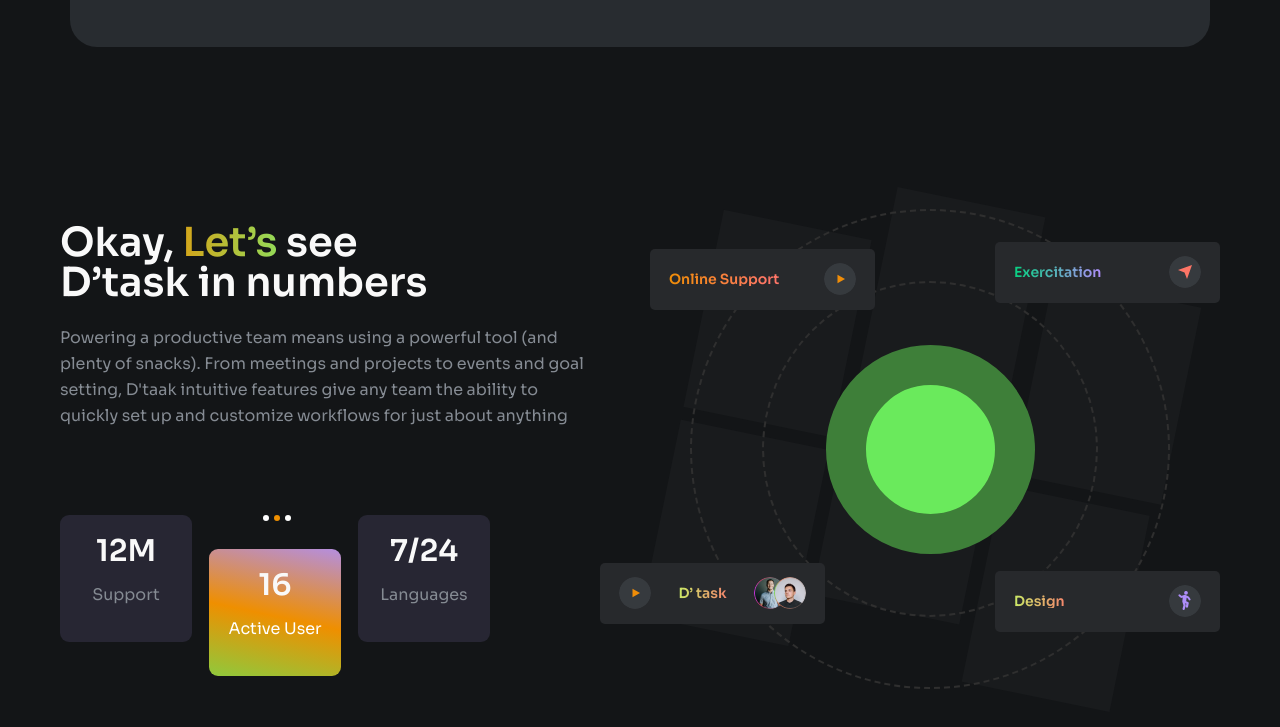
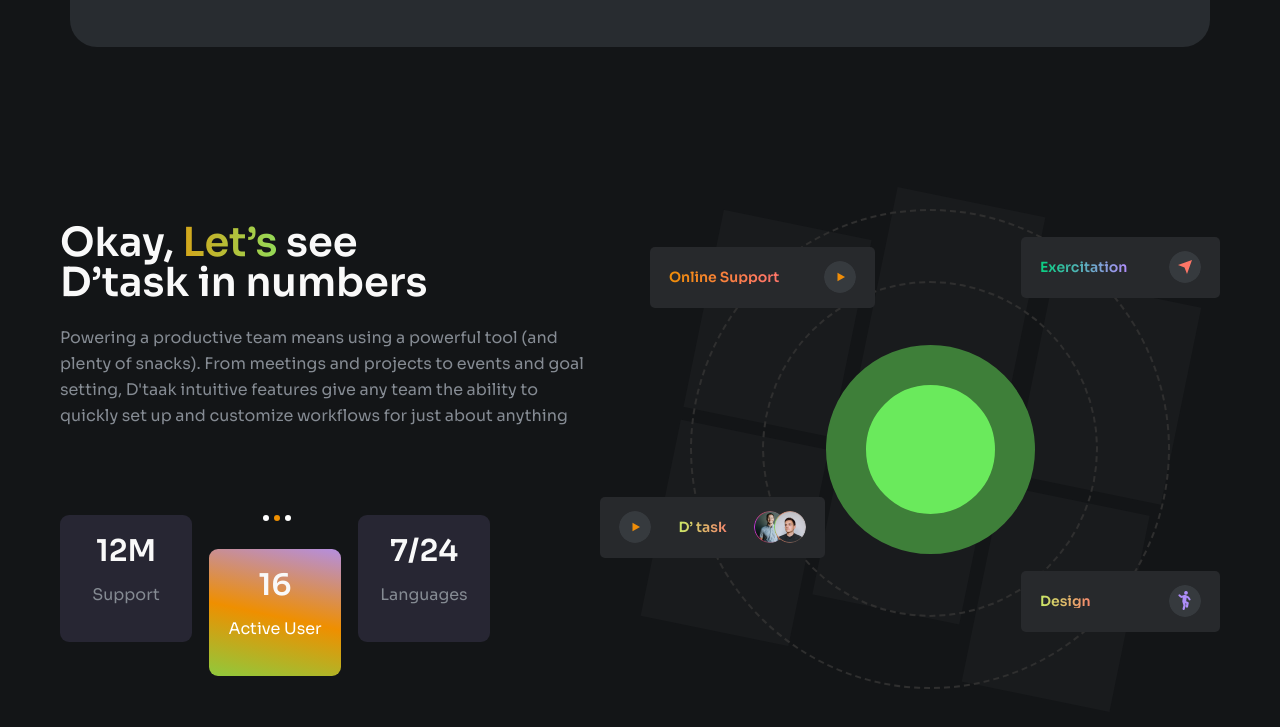
Before and after one commit to huanlv620/task-management-website, a website: page index.html in a window 1280 px wide. Shown: the part 1590-2317 px from the top of the page. Drawn offline with Linux system fonts and the light colour scheme.

Commit message:
fixbug Section daily task

```diff
--- a/scss/daily-task.scss
+++ b/scss/daily-task.scss
@@ -137,24 +137,26 @@
     }
 
     &__task {
+        --width: 225px;
         position: absolute;
         display: flex;
         align-items: center;
         justify-content: space-between;
         padding: 0 19px;
-        width: 225px;
+        width: var(--width);
         height: 61px;
         border-radius: 5px;
         background: #27292c;
 
         &:nth-of-type(2) {
             left: 10px;
-            top: 62px;
+            top: 60px;
         }
 
         &:nth-of-type(3) {
+            --width: 199px;
             right: 0;
-            top: 55px;
+            top: 50px;
 
             .daily-task__name {
                 background: linear-gradient(
@@ -170,7 +172,7 @@
 
         &:nth-of-type(4) {
             left: -40px;
-            bottom: 88px;
+            bottom: 154px;
 
             .daily-task__name {
                 background: linear-gradient(
@@ -185,6 +187,7 @@
         }
 
         &:nth-of-type(5) {
+            --width: 199px;
             right: 0;
             bottom: 80px;
 
```
Also changed, not shown: assets/css/daily-task.css, assets/css/main.css, 2 other files.
